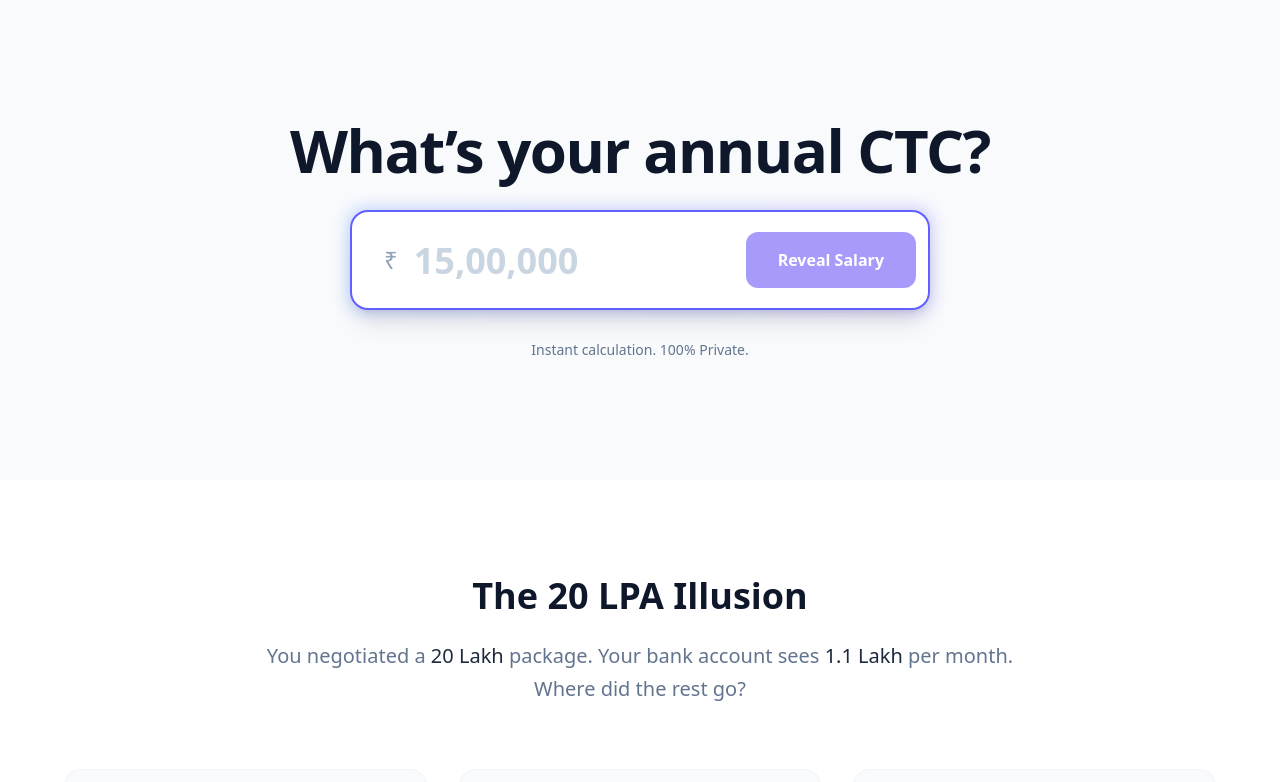
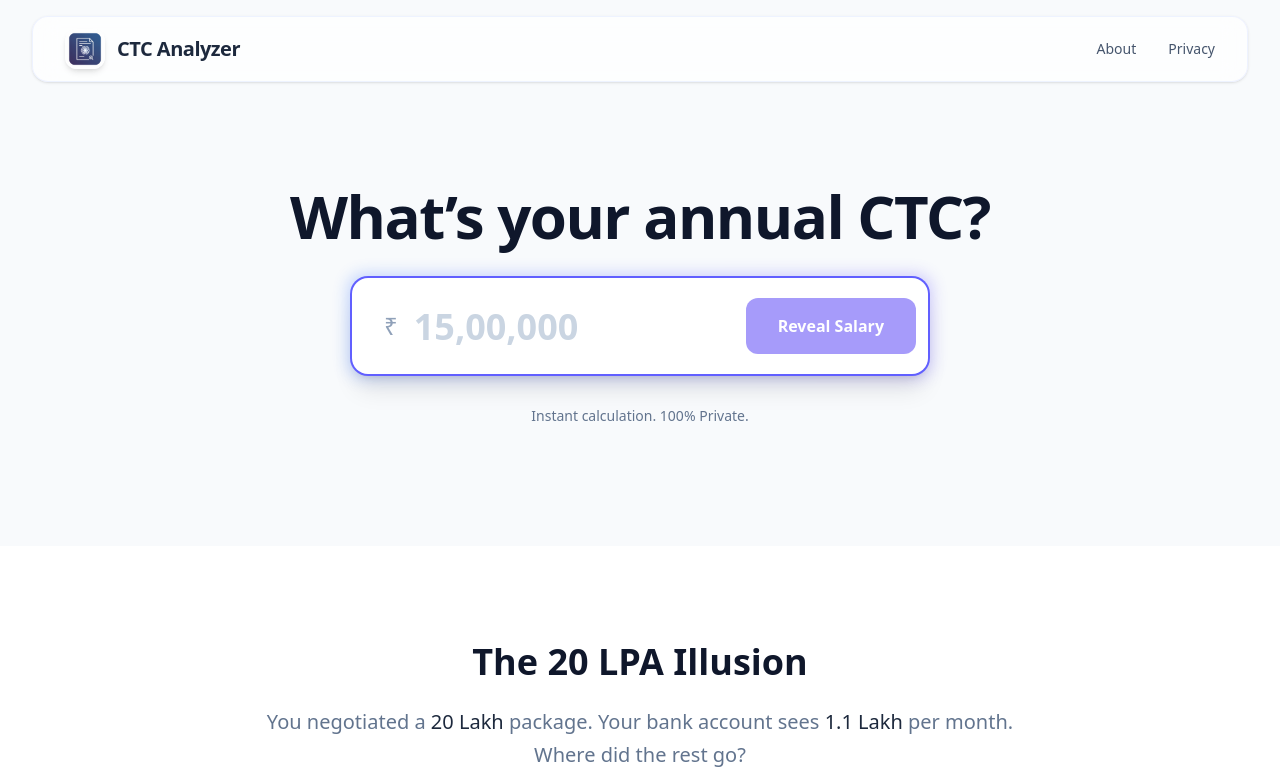
Before and after one commit to rakshithsantosh/ctcanalyser, a React (Vite) app: page / in a window 1280 px wide. Shown: the top 782 px of the page. Built offline with nearby package versions, Linux system fonts and the light colour scheme.

Commit message:
added navbar

```diff
--- a/index.html
+++ b/index.html
@@ -1,16 +1,19 @@
 <!doctype html>
 <html lang="en">
+
 <head>
   <meta charset="UTF-8" />
-    <link rel="icon" type="image/svg+xml" href="/vite.svg" />
+  <link rel="icon" type="image/jpeg" href="/app-icon.jpg" />
   <meta name="viewport" content="width=device-width, initial-scale=1.0" />
   <title>Indian Payslip Analyzer</title>
   <link rel="preconnect" href="https://fonts.googleapis.com">
   <link rel="preconnect" href="https://fonts.gstatic.com" crossorigin>
   <link href="https://fonts.googleapis.com/css2?family=Inter:wght@300;400;500;600;700&display=swap" rel="stylesheet">
 </head>
+
 <body>
   <div id="root"></div>
   <script type="module" src="/src/main.tsx"></script>
 </body>
+
 </html>
--- a/src/App.tsx
+++ b/src/App.tsx
@@ -1,5 +1,6 @@
 import { BrowserRouter as Router, Routes, Route } from 'react-router-dom';
 import Footer from './components/Footer';
+import Navbar from './components/Navbar';
 import Home from './pages/Home';
 import DetailedBreakdown from './pages/DetailedBreakdown';
 import PrivacyPolicy from './pages/PrivacyPolicy';
@@ -9,6 +10,7 @@ function App() {
   return (
     <Router>
       <div className="min-h-screen bg-slate-50 font-sans text-slate-900 selection:bg-indigo-100 selection:text-indigo-800 flex flex-col">
+        <Navbar />
         <div className="flex-grow">
           <Routes>
             <Route path="/" element={<Home />} />
--- /dev/null
+++ b/src/components/Navbar.tsx
@@ -0,0 +1,57 @@
+import React from 'react';
+import { Link, useLocation } from 'react-router-dom';
+
+const Navbar: React.FC = () => {
+    const location = useLocation();
+
+    const isActive = (path: string) => {
+        return location.pathname === path ? 'text-indigo-600 font-semibold' : 'text-slate-600 hover:text-indigo-600';
+    };
+
+    return (
+        <nav className="sticky top-4 z-50 w-[95%] mx-auto bg-white/70 backdrop-blur-md border border-indigo-100/50 shadow-sm transition-all duration-300 rounded-2xl">
+            <div className="max-w-7xl mx-auto px-4 sm:px-6 lg:px-8">
+                <div className="flex justify-between items-center h-16">
+                    {/* Logo / Home Link */}
+                    <div className="flex-shrink-0 flex items-center">
+                        <Link
+                            to="/"
+                            className="flex items-center gap-3 group"
+                            onClick={() => window.scrollTo({ top: 0, behavior: 'smooth' })}
+                        >
+                            <img
+                                className="h-10 w-10 rounded-xl shadow-md group-hover:shadow-lg transition-all duration-300 group-hover:scale-105"
+                                src="/app-icon.jpg"
+                                alt="CTC Analyzer"
+                            />
+                            <span className="font-bold text-xl tracking-tight text-slate-800 group-hover:text-indigo-700 transition-colors">
+                                CTC Analyzer
+                            </span>
+                        </Link>
+                    </div>
+
+                    {/* Navigation Links */}
+                    <div className="hidden md:flex items-center space-x-8">
+                        <Link to="/about" className={`text-sm transition-colors duration-200 ${isActive('/about')}`}>
+                            About
+                        </Link>
+                        <Link to="/privacy" className={`text-sm transition-colors duration-200 ${isActive('/privacy')}`}>
+                            Privacy
+                        </Link>
+                    </div>
+
+                    {/* Mobile Menu Button (Placeholder for future) */}
+                    <div className="flex md:hidden">
+                        {/* We can add a mobile menu here later if needed, for now just keeping it simple */}
+                        <div className="flex space-x-4">
+                            <Link to="/about" className={`text-sm ${isActive('/about')}`}>About</Link>
+                            <Link to="/privacy" className={`text-sm ${isActive('/privacy')}`}>Privacy</Link>
+                        </div>
+                    </div>
+                </div>
+            </div>
+        </nav>
+    );
+};
+
+export default Navbar;
```
Also changed, not shown: public/app-icon.jpg (added). Lines whose indentation alone changed are shown as unchanged.
